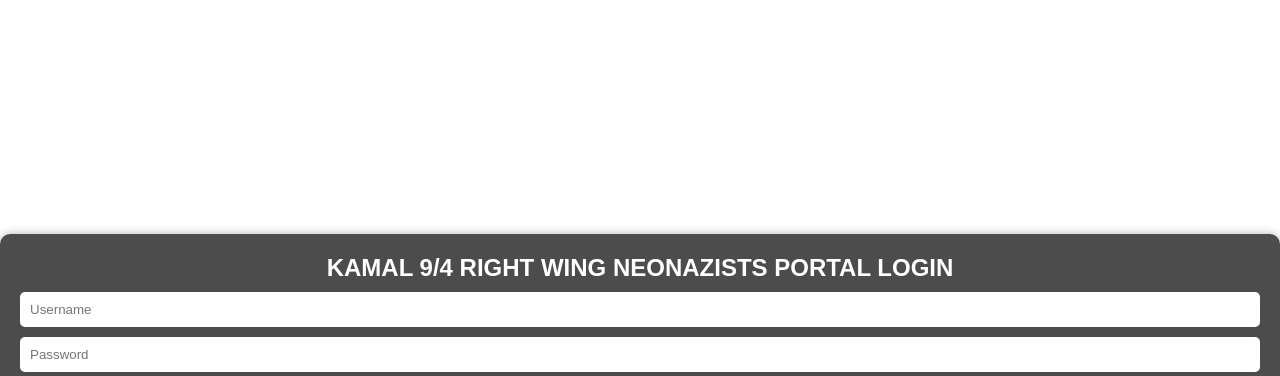
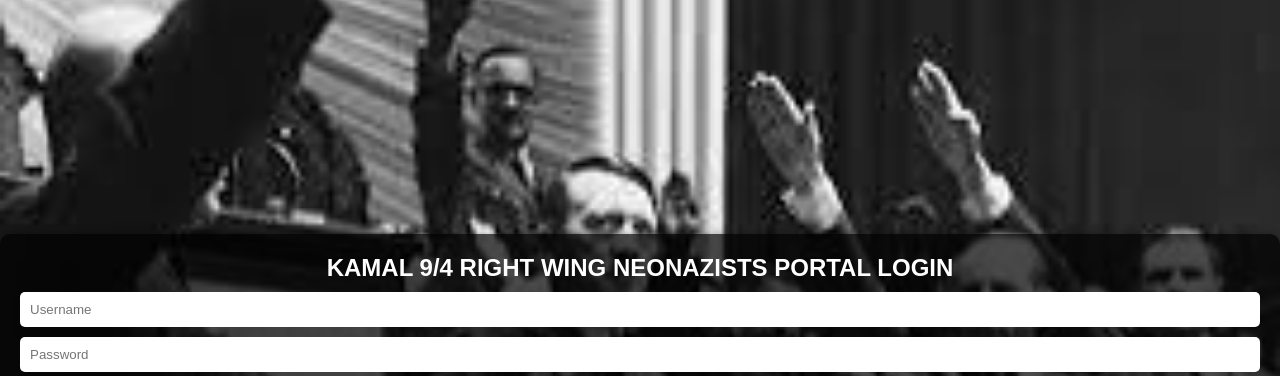
Before and after one commit to nickpatriotthepar0tdoyouseeme/neonaziportal, a plain HTML site: page index.html in a window 1280 px wide. Shown: the top 376 px of the page. Drawn offline with Linux system fonts and the light colour scheme.

Commit message:
Update index.html

```diff
--- a/index.html
+++ b/index.html
@@ -28,7 +28,7 @@
             display: flex;
             justify-content: center;
             align-items: center;
-            background: url('nazi.jpg') no-repeat center center/cover;
+            background: url('nazi.jpeg') no-repeat center center/cover;
         }
 
         .login-container {
```
